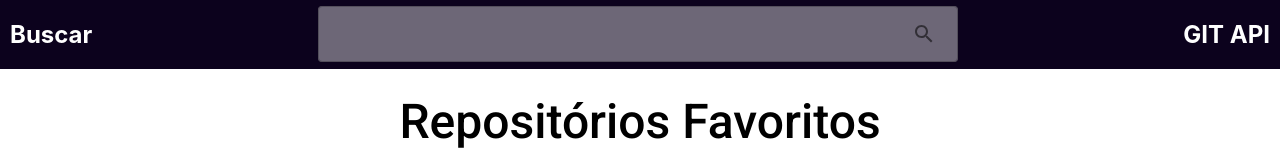
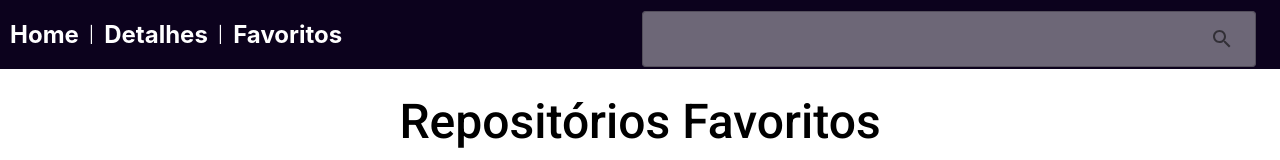
Before and after one commit to MatheysJ/Continuacao_Desafio2, a React (Create React App) app: page /repositorios-favoritos in a window 1280 px wide. Shown: the top 160 px of the page. Built offline with nearby package versions, Linux system fonts and the light colour scheme; no server answers.

Commit message:
Alterações gerais, incluindo a barra de pesquisa, que agora é um componente separado.

```diff
--- /dev/null
+++ b/src/components/Header/NavLinks/index.jsx
@@ -0,0 +1,27 @@
+import React from "react";
+import { Link } from "react-router-dom";
+import './style.css'
+
+function NavLinks() {
+  return (
+    <div className="nav-links">
+      <div className="nav-links-item">
+        <Link to="/">
+          <h1>Home</h1>
+        </Link>
+      </div>
+      <div className="nav-links-item">
+        <Link to="/detalhes-usuario">
+          <h1>Detalhes</h1>
+        </Link>
+      </div>
+      <div className="nav-links-item">
+        <Link to="/repositorios-favoritos">
+          <h1>Favoritos</h1>
+        </Link>
+      </div>
+    </div>
+  );
+}
+
+export default NavLinks;
--- /dev/null
+++ b/src/components/Header/NavLinks/style.css
@@ -0,0 +1,18 @@
+/* Links da NavBar */
+
+.nav-links{
+    display: flex;
+    align-items: center;
+    width: fit-content;
+    margin-right: auto;
+}
+
+.nav-links-item{
+    display: flex;
+    align-items: center;
+}
+
+.nav-links-item:not(:last-child)::after {
+    content: "|";
+    color: #FFF;
+}
--- a/src/components/Header/index.jsx
+++ b/src/components/Header/index.jsx
@@ -1,79 +1,34 @@
-import { TextField, IconButton, InputAdornment } from "@mui/material";
-import React, { useContext, useEffect } from "react";
+import React from "react";
 import "./style.css";
 
-import "@fontsource/roboto/500.css";
-import SearchIcon from "@mui/icons-material/Search";
+import { useLocation } from "react-router-dom";
+import SearchBar from "../SearchBar/SearchBar";
+import NavLinks from "./NavLinks";
 
-import { Buscar, BuscarRepos, BuscarReposFav } from "../../API";
 
-import { useLocation, Link } from "react-router-dom";
-import { UsuarioContext } from "../../common/context/Usuario";
-import { DadosContext } from "../../common/context/Dados";
-import { ReposContext } from "../../common/context/Repos";
-import { ReposFavContext } from "../../common/context/ReposFav";
+export function HeaderLocation() {
+  const location = useLocation();
+  if (location.pathname === "/") {
+    return <HeaderHome />;
+  }
+  return <HeaderPesquisa />;
+}
+
 
 function HeaderPesquisa() {
-  const { usuario, setUsuario } = useContext(UsuarioContext);
-  const { setReposFav } = useContext(ReposFavContext);
-  const { setRepos } = useContext(ReposContext);
-  const { setDados } = useContext(DadosContext);
-
   /* Esse useEffect serve para que seja realizada uma busca quando o usuário digitar na barra de pesquisa do header e parar por 2
   segundos, com isso, o useEffect executa a busca e define Dados e Repositórios sem a necessidade de clicar no botão */
-  useEffect(() => {
-    const delay = setTimeout(() => {
-      Buscar(usuario, setDados);
-      BuscarRepos(usuario, setRepos);
-    }, 2000);
-    return () => clearTimeout(delay);
-  }, [usuario]);
 
   return (
     <>
       <nav>
-        <Link to="/">
-          <h1>Buscar</h1>
-        </Link>
 
-        <form
-          className="form_header"
-          onSubmit={(event) => {
-            event.preventDefault();
-            Buscar(usuario, setDados);
-            BuscarRepos(usuario, setRepos);
-            BuscarReposFav(usuario, setReposFav);
-          }}
-        >
-          <TextField
-            color="secondary"
-            value={usuario}
-            onChange={(event) => {
-              setUsuario(event.target.value);
-            }}
-            id="standard-basic"
-            variant="outlined"
-            margin="none"
-            className="search_header"
-            InputProps={{
-              endAdornment: (
-                <InputAdornment position="end">
-                  <IconButton
-                    onClick={() => {
-                      Buscar(usuario, setDados);
-                      BuscarRepos(usuario, setRepos);
-                      BuscarReposFav(usuario, setReposFav);
-                    }}
-                  >
-                    <SearchIcon />
-                  </IconButton>
-                </InputAdornment>
-              ),
-            }}
-          />
-        </form>
+        <NavLinks />
 
-        <h1>GIT API</h1>
+        <div className="nav-search">
+          <SearchBar /* label="" *//>
+        </div>
+
       </nav>
       <div className="barrinha" />
     </>
@@ -83,22 +38,10 @@ function HeaderPesquisa() {
 function HeaderHome() {
   return (
     <>
-    <nav>
-      <Link to="/">
-        <h1>Desafio 2</h1>
-      </Link>
-
-      <h1>React APIs</h1>
-    </nav>
-    <div className="barrinha_nav" />
+      <nav>
+        <NavLinks /* label="Pesquise um usuário" */ />
+      </nav>
+      <div className="barrinha_nav" />
     </>
   );
 }
-
-export function HeaderLocation() {
-  const location = useLocation();
-  if (location.pathname === "/") {
-    return <HeaderHome />;
-  }
-  return <HeaderPesquisa />;
-}
--- a/src/components/Header/style.css
+++ b/src/components/Header/style.css
@@ -1,3 +1,5 @@
+/* Estilos gerais da NavBar */
+
 nav h1 {
     text-decoration: none;
     color: #FFF;
@@ -15,19 +17,28 @@ nav {
     flex-direction: row;
     align-items: center;
     width: 100%;
-    justify-content: space-between;
     background-color: rgb(12, 2, 29);
 }
 
-.search_header{
+/* Barra de pesquisa */
+
+.nav-search {
+    width: 60%;
+}
+
+nav .form {
+    margin-left: auto;
+    margin-right: 0rem;
+    padding-right: 1.5rem;
+}
+
+nav .form .search {
     width: 100%;
     background-color: rgba(255, 255, 255, 0.4);
     border-radius: 4px;
 }
 
-.form_header{
-    width: 50%;
-}
+/* Efeito de gradiente */
 
 .barrinha_nav {
     padding-bottom:8px;
--- a/src/components/Infos/index.jsx
+++ b/src/components/Infos/index.jsx
@@ -4,6 +4,10 @@ import RepsUser from "../RepsUser";
 import './style.css'
 
 function Infos({ dados, repos }) {
+
+  console.log(`Info foi chamada com os dados: dados: ${dados} e repos: ${repos}`);
+  console.log(dados)
+  console.log(repos)
 
   return (
     <div className="layout_detalhes">
--- a/src/components/SearchBar/SearchBar.jsx
+++ b/src/components/SearchBar/SearchBar.jsx
@@ -1,26 +1,88 @@
-import React, { useContext } from 'react';
+import React, { useContext, useEffect } from 'react';
 import {
     IconButton,
     InputAdornment,
     TextField,
   } from "@mui/material";
   import SearchIcon from "@mui/icons-material/Search";
-import { Buscar } from "../../API";
+import { Buscar, BuscarRepos, BuscarReposFav } from "../../API";
 import './style.css';
 
 import { UsuarioContext } from "../../common/context/Usuario";
 import { DadosContext } from "../../common/context/Dados";
+import { ReposContext } from '../../common/context/Repos';
+import { ReposFavContext } from '../../common/context/ReposFav';
+import { useLocation } from 'react-router-dom';
+
+/* function SearchFor(){
+  const location = useLocation();
+
+  const { usuario } = useContext(UsuarioContext);
+  const { setDados } = useContext(DadosContext);
+  const { setRepos } = useContext(ReposContext);
+  const { setReposFav } = useContext(ReposFavContext);
+
+  if (location.pathname === "/"){
+    Buscar(usuario, setDados);
+    console.log(`Estamos na home`)
+  } else if (location.pathname === "/detalhes-usuario"){
+    Buscar(usuario, setDados);
+    BuscarRepos(usuario, setRepos);
+    console.log(`Detalhes`)
+  } else if (location.pathname === "/repositorios-favoritos"){
+    BuscarReposFav(usuario, setReposFav);
+    console.log(`Estamos na Repositorios favoritos`)
+  }
+} */
+
+/* export function ondeEstamos(){
+  if (location.pathname === "/"){
+    OqueBuscar(Buscar, usuario, setDados);
+    console.log(`Home`)
+  } else if (location.pathname === "/detalhes-usuario"){
+    OqueBuscar(BuscarRepos, usuario, setRepos);
+    console.log(`Detalhes`)
+  } else if (location.pathname === "/repositorios-favoritos"){
+    OqueBuscar(BuscarReposFav, usuario, setReposFav);
+    console.log(`Repositorios favoritos`)
+  }
+}
+
+export function OqueBuscar(aAPI, user, setOque) {
+  aAPI(user, setOque);
+} */
 
 function SearchBar() {
+
+    const location = useLocation();
+
+    /* const inputProps = {
+      label: "Pesquise um usuário",
+    }; */
+
     const { usuario, setUsuario } = useContext(UsuarioContext);
     const { setDados } = useContext(DadosContext);
+    const { setRepos } = useContext(ReposContext);
+    const { setReposFav } = useContext(ReposFavContext);
+
+    useEffect(() => {
+      const delay = setTimeout(() => {
+        Buscar(usuario, setDados);
+        BuscarRepos(usuario, setRepos);
+        BuscarReposFav(usuario, setReposFav);
+      }, 2000);
+      return () => clearTimeout(delay);
+    }, [usuario]);
+
     return(
 
       <form
         className="form"
         onSubmit={(event) => {
           event.preventDefault();
-          Buscar(usuario, setDados)
+          Buscar(usuario, setDados);
+          BuscarRepos(usuario, setRepos);
+          BuscarReposFav(usuario, setReposFav);
         }}
       >
 
@@ -30,15 +92,21 @@ function SearchBar() {
               setUsuario(event.target.value);
             }}
             id="standard-basic"
-            label="Pesquise um usuário"
+            label={(location.pathname === "/" ? "Pesquise um usuário" : undefined)}
+            /* inputProps={inputProps} */
             variant="outlined"
             margin="none"
             className="search"
             InputProps={{
+              /* label: "Pesquise um usuário", */
               endAdornment: (
                 <InputAdornment position="end">
                   <IconButton onClick={() => {
-                    Buscar(usuario, setDados)
+                    Buscar(usuario, setDados);
+                    BuscarRepos(usuario, setRepos);
+                    BuscarReposFav(usuario, setReposFav);
+                    //Não posso chamar Hooks condicionalmente, então, por mais que não seja muito prático/eficiênte, esse foi o
+                    //jeito que eu achei de chamar a API com um componente de SearchBar sendo compartilhado entre as 3 páginas.
                     }}>
                     <SearchIcon />
                   </IconButton>
--- a/src/components/User/index.jsx
+++ b/src/components/User/index.jsx
@@ -20,7 +20,7 @@ export function UserInfo() {
         />
       </div>
       <div className="box_name_button">
-        <div>
+        <div className="name_box">
           <span>{dados.name}</span>
         </div>
         <div className="button_box">
--- a/src/components/User/style.css
+++ b/src/components/User/style.css
@@ -17,6 +17,10 @@
 }
 
 /* Usuário válido */
+.box_avatar {
+    margin: 0;
+}
+
 .box_name_button{
     height: 100%;
     justify-content: space-between;
@@ -24,13 +28,13 @@
     flex-direction: column;
 }
 
+.box_name_button .name_box {
+    text-align: center;
+}
+
 .box_name_button .button_box {
     margin-top: 1em;
     text-align: center;
-}
-
-.box_name_button .box_avatar {
-    margin: 0;
 }
 
 /* Responsividade */
--- a/src/paginas/Home/index.jsx
+++ b/src/paginas/Home/index.jsx
@@ -5,11 +5,9 @@ import "@fontsource/roboto/500.css";
 import { InvalidUser, UserInfo } from "../../components/User";
 import SearchBar from "../../components/SearchBar/SearchBar";
 
-import { UsuarioContext } from "../../common/context/Usuario";
 import { DadosContext } from "../../common/context/Dados";
 
 function Home() {
-  const { usuario} = useContext(UsuarioContext);
   const { dados } = useContext(DadosContext);
 
   function DisplayInfo () {
@@ -36,7 +34,7 @@ function Home() {
       </Typography> */}
         <div className="container">
 
-          <SearchBar usuario={usuario} />
+          <SearchBar /* label="Pesquise um usuário" */ />
 
           <DisplayInfo />
 
```
Also changed, not shown: src/API/index.js (+24 -8 lines).
